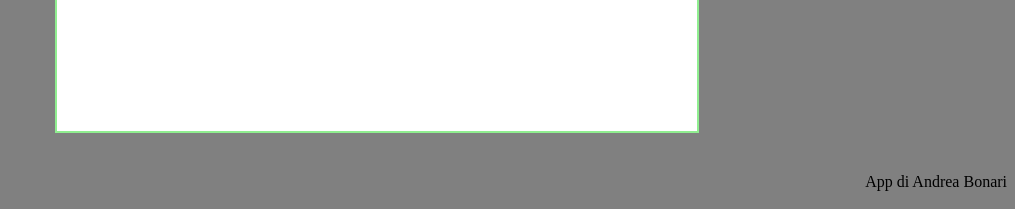
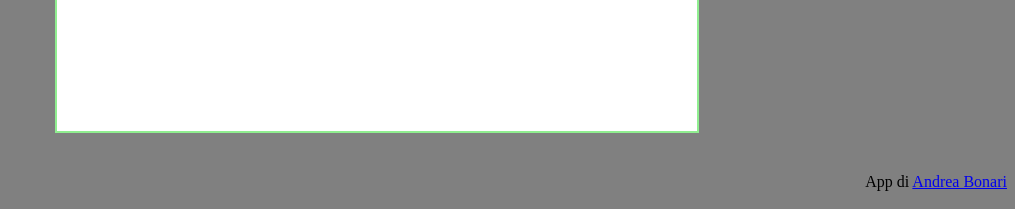
Before and after one commit to michi421/trisillabe3, a plain HTML site: page index.html in a window 1280 px wide. Shown: the part 591-800 px from the top of the page, without its empty margins (265-1280 px from the left). Drawn offline with Linux system fonts and the light colour scheme.

Commit message:
Update index.html

```diff
--- a/index.html
+++ b/index.html
@@ -17,7 +17,7 @@
             <input id="text" maxlength="6" onkeyup="check();"></input>
             <img id="emo">
         </div>
-        <p id="c">App di Andrea Bonari</p>
+        <p id="c">App di <a href="https://www.abdev.gq/apps/entries/?entry=GiochiDidattici" target="_blank">Andrea Bonari</a></p>
     </body>
     <script src="./test.js"></script>
 
```
